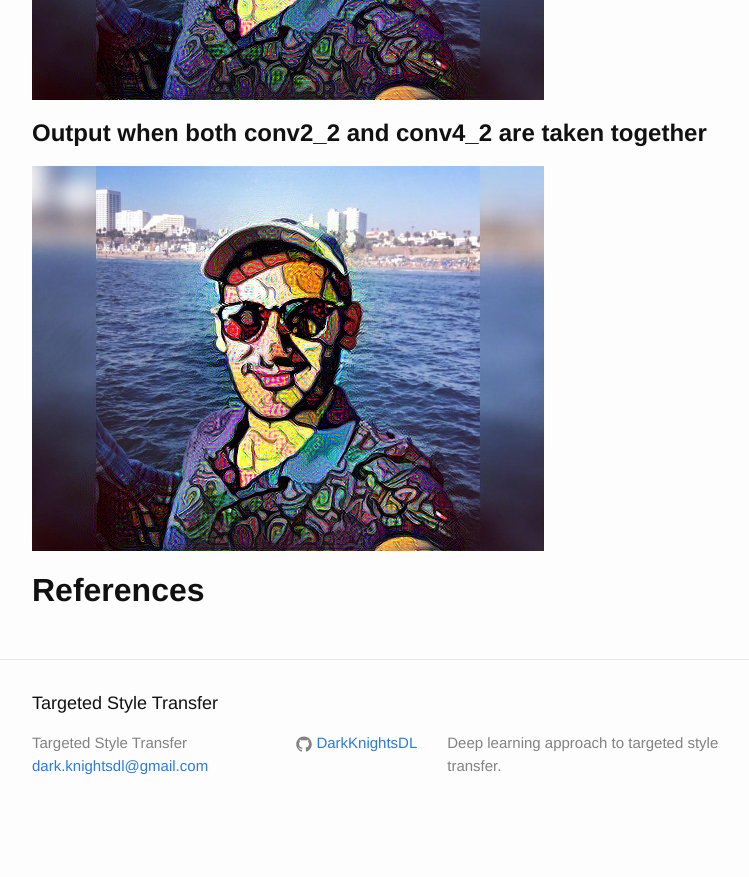
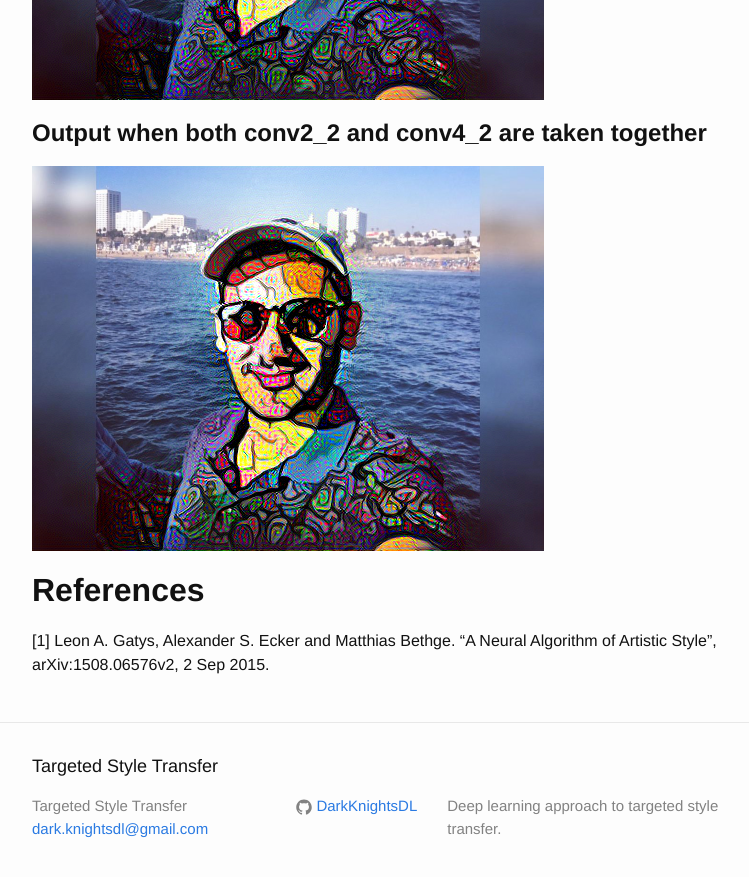
Before and after one commit to DarkKnightsDL/TargetedStyleTransfer, a Jekyll site: the page built from docs/index.md, in a window 1280 px wide and 900 px high, scrolled down 5577 px. Shown: the top 877 px of the window, without its empty margins (238-987 px from the left). Built offline with Jekyll 4.4.1, drawn with Linux system fonts in a browser that asks for light colours; before the commit the page ends 6414 px from its top, so only the background shows below that.

Commit message:
Update index.md

```diff
--- a/docs/index.md
+++ b/docs/index.md
@@ -97,3 +97,5 @@ The following results are obtained for 1000 iterations and a ratio of 1:40 for c
 <img src="data/result_both_layers.png"/>
 <br>
 # **References**
+
+[1] Leon A. Gatys, Alexander S. Ecker and Matthias Bethge. "A Neural Algorithm of Artistic Style", arXiv:1508.06576v2, 2 Sep 2015.
```
